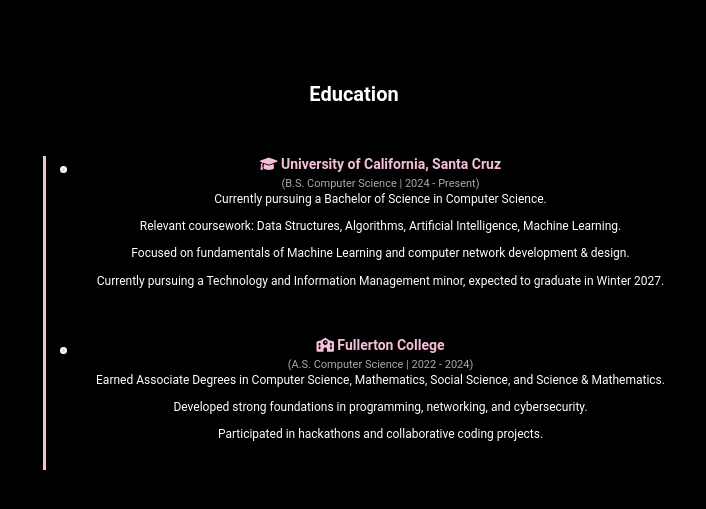
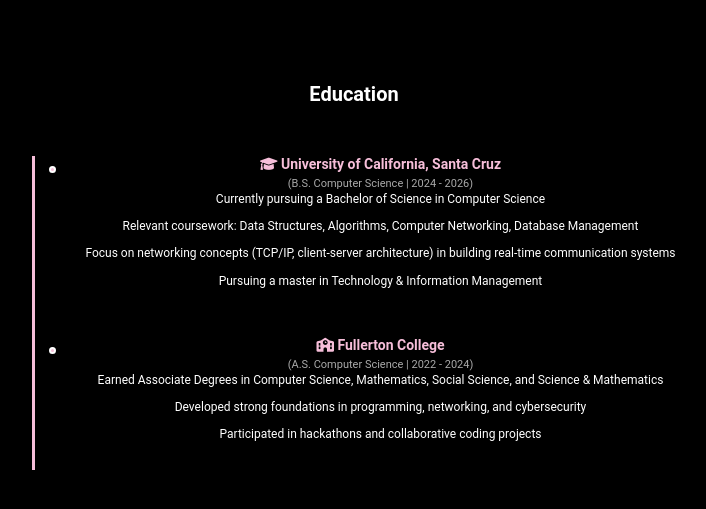
Before and after one commit to bayen0102/mywebsite, a Flask app: page /education in a window 1280 px wide. Shown: the part 48-557 px from the top of the page, without its empty margins (286-992 px from the left). Run offline with Flask 3, Linux system fonts and the light colour scheme.

Commit message:
Update education.html

```diff
--- a/templates/education.html
+++ b/templates/education.html
@@ -9,11 +9,11 @@
         <div class="timeline-item visible">
             <div class="timeline-content">
                 <h3><i class="fas fa-graduation-cap"></i> University of California, Santa Cruz</h3>
-                <span>(B.S. Computer Science | 2024 - Present)</span>
-                <p>Currently pursuing a Bachelor of Science in Computer Science.</p>
-                <p>Relevant coursework: Data Structures, Algorithms, Artificial Intelligence, Machine Learning.</p>
-                <p>Focused on fundamentals of Machine Learning and computer network development & design.</p>
-                <p>Currently pursuing a Technology and Information Management minor, expected to graduate in Winter 2027.</p>
+                <span>(B.S. Computer Science | 2024 - 2026)</span>
+                <p>Currently pursuing a Bachelor of Science in Computer Science</p>
+                <p>Relevant coursework: Data Structures, Algorithms, Computer Networking, Database Management</p>
+                <p>Focus on networking concepts (TCP/IP, client-server architecture) in building real-time communication systems</p>
+                <p>Pursuing a master in Technology & Information Management</p>
             </div>
         </div>
 
@@ -21,9 +21,9 @@
             <div class="timeline-content">
                 <h3><i class="fas fa-school"></i> Fullerton College</h3>
                 <span>(A.S. Computer Science | 2022 - 2024)</span>
-                <p>Earned Associate Degrees in Computer Science, Mathematics, Social Science, and Science & Mathematics.</p>
-                <p>Developed strong foundations in programming, networking, and cybersecurity.</p>
-                <p>Participated in hackathons and collaborative coding projects.</p>
+                <p>Earned Associate Degrees in Computer Science, Mathematics, Social Science, and Science & Mathematics</p>
+                <p>Developed strong foundations in programming, networking, and cybersecurity</p>
+                <p>Participated in hackathons and collaborative coding projects</p>
             </div>
         </div>
     </div>
```
